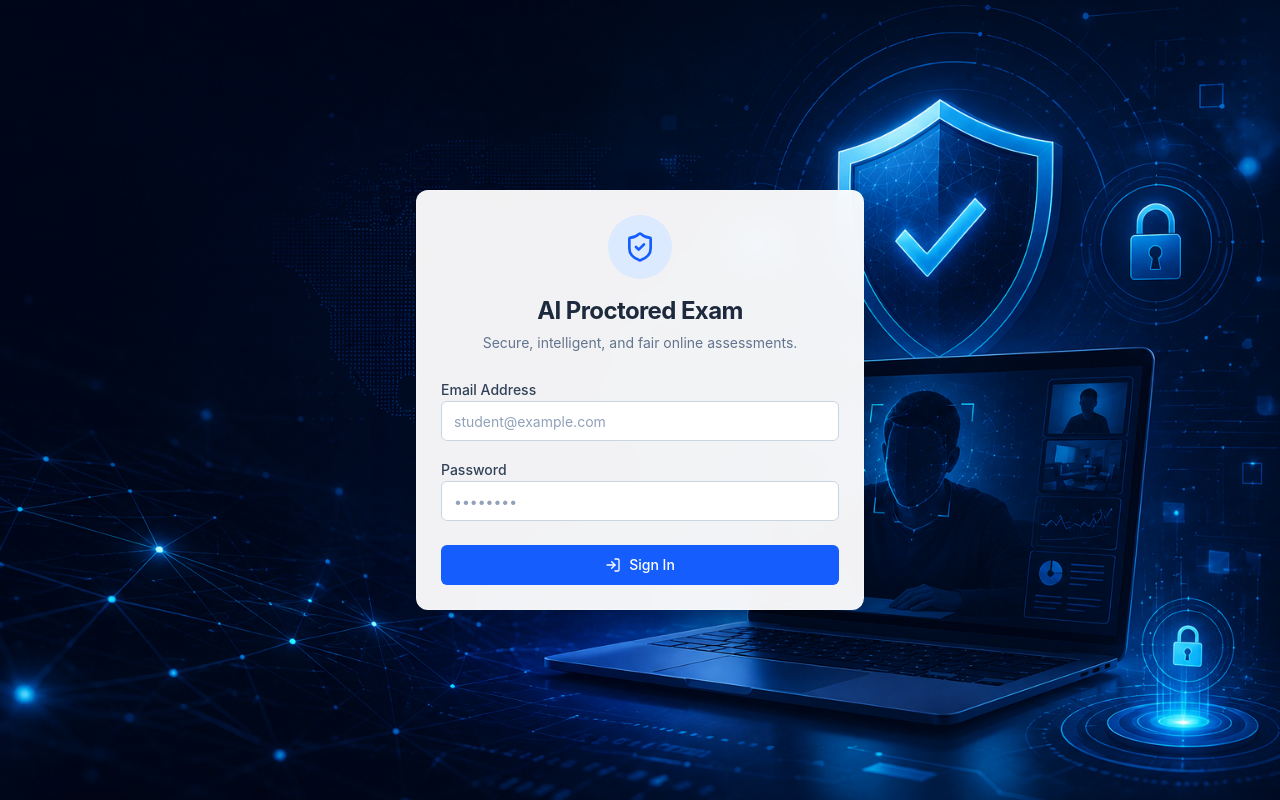
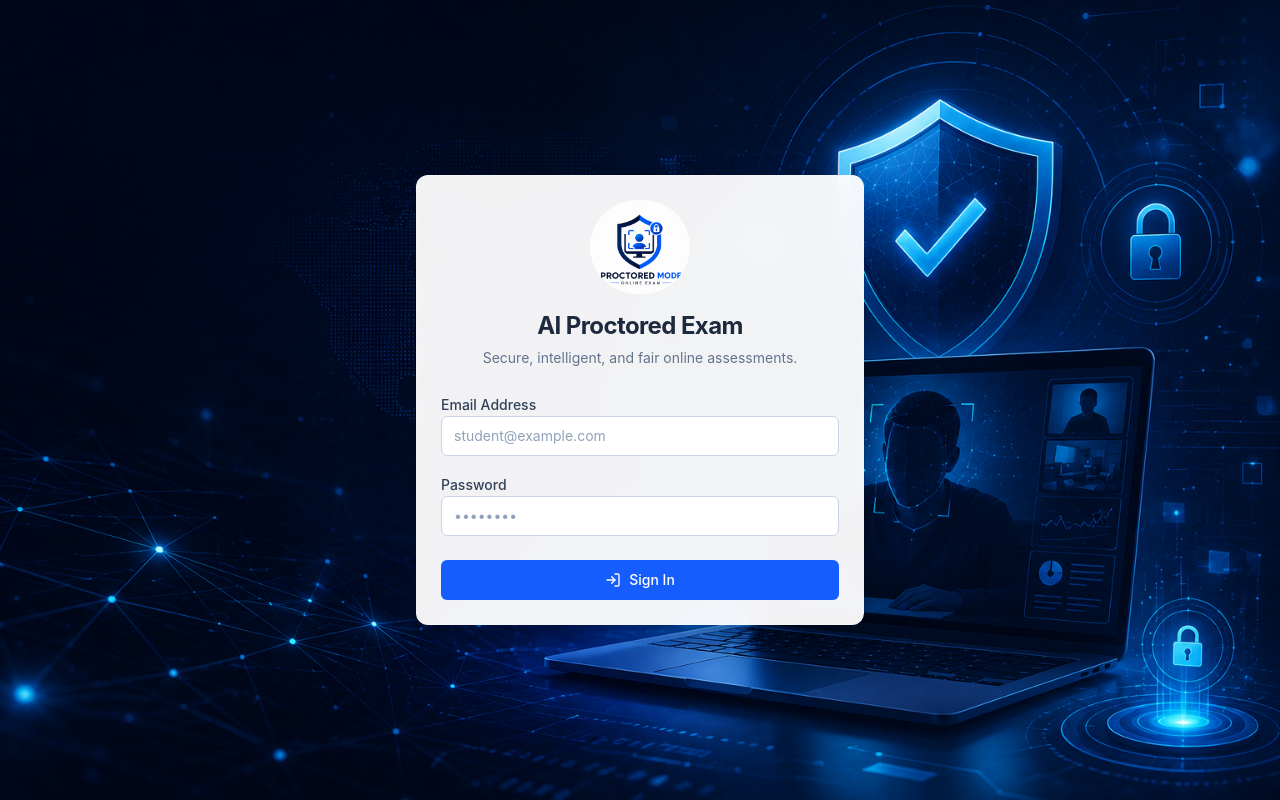
Before and after one commit to Sumitraj4938/Procaroted-Exam-, a Next.js app: page / in a window 1280 px wide. Built offline with nearby package versions, Linux system fonts and the light colour scheme; no server answers.

Commit message:
feat: replace placeholder icons with system logo
Update all UI components to use the new branding logo instead of placeholder icons.

```diff
--- a/app/admin/page.tsx
+++ b/app/admin/page.tsx
@@ -1,5 +1,6 @@
 "use client";
 
+import Image from "next/image";
 import { useAuthStore } from "@/store";
 import { useRouter } from "next/navigation";
 import { useEffect, useState } from "react";
@@ -99,9 +100,7 @@ export default function AdminDashboard() {
     <div className="min-h-screen bg-transparent">
       <header className="bg-slate-900/95 backdrop-blur-md text-white border-b border-slate-800 px-6 py-4 flex items-center justify-between sticky top-0 z-10">
         <div className="flex items-center gap-3">
-          <div className="bg-blue-600 w-8 h-8 rounded-md flex items-center justify-center font-bold">
-            <ShieldAlert className="w-5 h-5" />
-          </div>
+          <Image src="/logo.png" alt="Logo" width={32} height={32} className="rounded-sm" />
           <h1 className="text-xl font-semibold">Proctoring Control Center</h1>
         </div>
         <div className="flex items-center gap-4">
--- a/app/admin/session/[id]/page.tsx
+++ b/app/admin/session/[id]/page.tsx
@@ -1,5 +1,6 @@
 "use client";
 
+import Image from "next/image";
 import { useEffect, useState } from "react";
 import { useRouter, useParams } from "next/navigation";
 import { useAuthStore } from "@/store";
@@ -182,6 +183,7 @@ export default function SessionReviewPage() {
           <Button variant="ghost" size="icon" className="text-slate-300 hover:text-white hover:bg-slate-800" onClick={() => router.push("/admin")}>
             <ArrowLeft className="w-5 h-5" />
           </Button>
+          <Image src="/logo.png" alt="Logo" width={32} height={32} />
           <div>
             <h1 className="text-xl font-semibold">Session Review: {sessionInfo?.candidateName || "Bob Smith"}</h1>
             <p className="text-xs text-slate-400">{sessionInfo?.examName || "Computer Science 101"} • {sessionInfo?.status === "in_progress" ? "In Progress" : "Completed"}</p>
--- a/app/dashboard/page.tsx
+++ b/app/dashboard/page.tsx
@@ -1,5 +1,6 @@
 "use client";
 
+import Image from "next/image";
 import { useAuthStore } from "@/store";
 import { useRouter } from "next/navigation";
 import { useEffect, useState } from "react";
@@ -79,9 +80,7 @@ export default function StudentDashboard() {
     <div className="min-h-screen bg-transparent">
       <header className="bg-white/95 backdrop-blur-md border-b px-6 py-4 flex items-center justify-between sticky top-0 z-10">
         <div className="flex items-center gap-2">
-          <div className="bg-blue-600 w-8 h-8 rounded-md flex items-center justify-center text-white font-bold">
-            AI
-          </div>
+          <Image src="/logo.png" alt="Logo" width={32} height={32} />
           <h1 className="text-xl font-semibold text-slate-800">Student Portal</h1>
         </div>
         <div className="flex items-center gap-4">
--- a/app/exam/[id]/page.tsx
+++ b/app/exam/[id]/page.tsx
@@ -1,5 +1,6 @@
 "use client";
 
+import Image from "next/image";
 import { useEffect, useState, useRef, useCallback } from "react";
 import { useRouter, useParams } from "next/navigation";
 import { useAuthStore, useExamStore } from "@/store";
@@ -551,9 +552,7 @@ export default function ExamScreen() {
       {/* Top Navigation Bar */}
       <header className="bg-white/95 backdrop-blur-md border-b px-6 py-3 flex items-center justify-between shadow-sm z-10">
         <div className="flex items-center gap-3">
-          <div className="bg-blue-600 w-8 h-8 rounded-md flex items-center justify-center text-white font-bold">
-            AI
-          </div>
+          <Image src="/logo.png" alt="Logo" width={32} height={32} />
           <div>
             <h1 className="text-lg font-semibold text-slate-800 leading-tight">Advanced Mathematics</h1>
             <p className="text-xs text-slate-500">Candidate: {user?.fullName}</p>
--- a/app/page.tsx
+++ b/app/page.tsx
@@ -1,11 +1,12 @@
 "use client";
 
+import Image from "next/image";
 import { useState } from "react";
 import { useRouter } from "next/navigation";
 import { useAuthStore } from "@/store";
 import { Button } from "@/components/ui/button";
 import { Card, CardContent, CardDescription, CardFooter, CardHeader, CardTitle } from "@/components/ui/card";
-import { ShieldCheck, LogIn, Loader2 } from "lucide-react";
+import { LogIn, Loader2 } from "lucide-react";
 import { supabase } from "@/lib/supabase";
 
 export default function LoginPage() {
@@ -82,8 +83,8 @@ export default function LoginPage() {
     <div className="min-h-screen flex items-center justify-center bg-transparent p-4">
       <Card className="w-full max-w-md shadow-2xl border-white/20 bg-white/95 backdrop-blur-md">
         <CardHeader className="text-center">
-          <div className="mx-auto bg-blue-100 w-16 h-16 rounded-full flex items-center justify-center mb-4">
-            <ShieldCheck className="w-8 h-8 text-blue-600" />
+          <div className="mx-auto flex items-center justify-center mb-4">
+            <Image src="/logo.png" alt="Proctored Mode Online Exam Logo" width={100} height={100} className="rounded-full" />
           </div>
           <CardTitle className="text-2xl font-bold text-slate-800">AI Proctored Exam</CardTitle>
           <CardDescription className="text-slate-500">Secure, intelligent, and fair online assessments.</CardDescription>
```
Also changed, not shown: public/README.md, public/logo.png (added).
